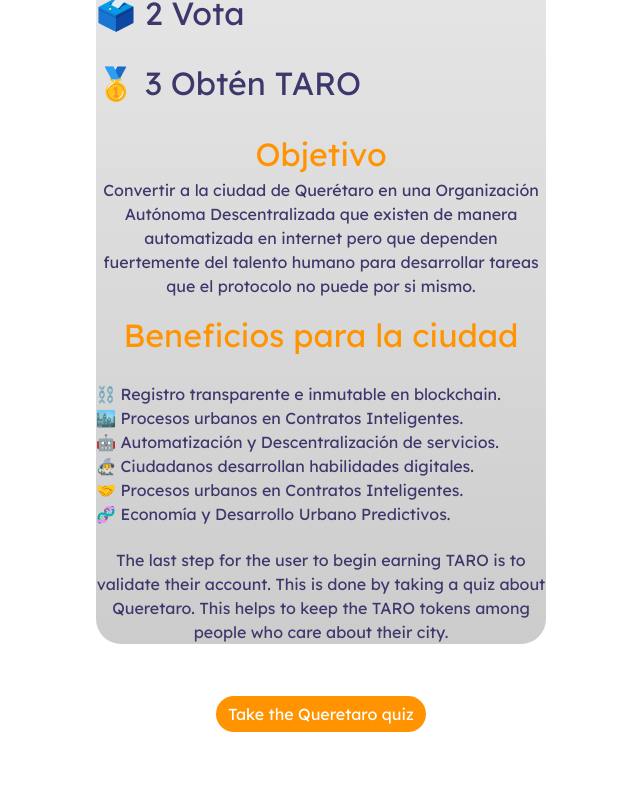
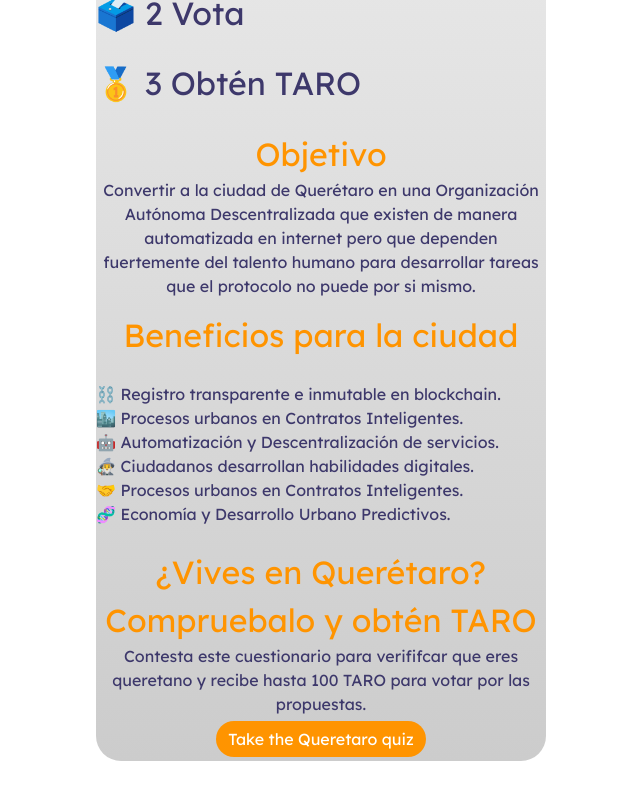
Before and after one commit to zenbitETH/Ciudades-DAO, a React (Create React App) app in the folder frontend/: page /about in a window 1280 px wide. Shown: the part 350-1150 px from the top of the page, without its empty margins (319-959 px from the left). Before the commit the page ends 1094 px from the top, so only its background shows below. Built offline with nearby package versions, Linux system fonts and the light colour scheme.

Commit message:
Update frontend gitignore + about draft in spanish

```diff
--- a/frontend/src/components/About.js
+++ b/frontend/src/components/About.js
@@ -50,13 +50,14 @@ const About = () => {
          🧬 Economía y Desarrollo Urbano Predictivos.
         </div>
         </div>
-
-
+        <div className="orange">
+          ¿Vives en Querétaro? Compruebalo y obtén TARO
+        </div>
         <div>
-          The last step for the user to begin earning TARO is to validate their account.  This is done by taking a quiz about Queretaro.  This helps to keep the TARO tokens among people who care about their city.
+          Contesta este cuestionario para verififcar que eres queretano y recibe hasta 100 TARO para votar por las propuestas.
         </div>
+        <Button className="Quiz" href="/quiz" >Take the Queretaro quiz</Button>
       </div>
-      <Button className="Quiz" href="/quiz" >Take the Queretaro quiz</Button>
     </div>
   );
 };
```
Also changed, not shown: 1 other file (tests, documents, lock files or other folders).
